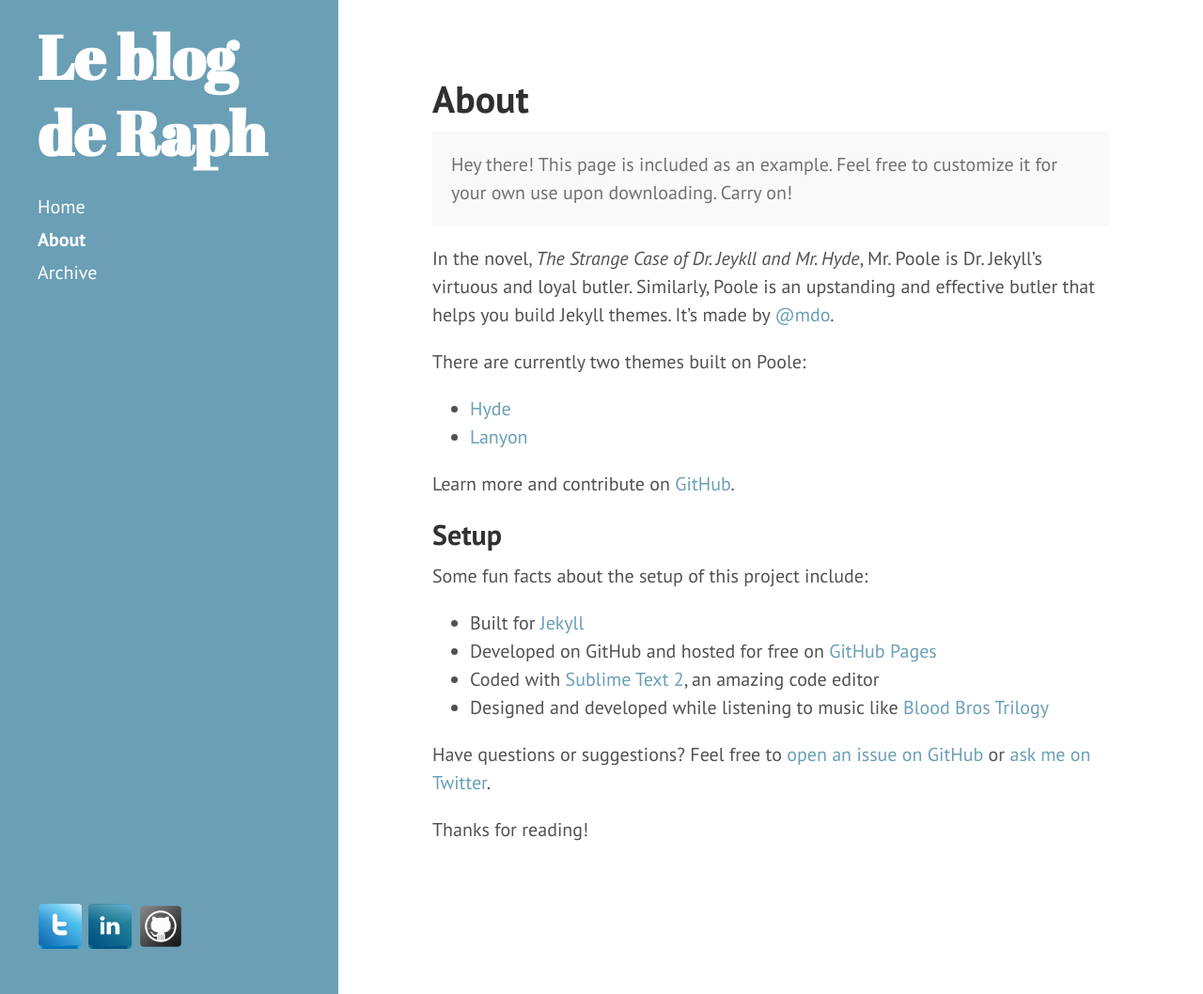
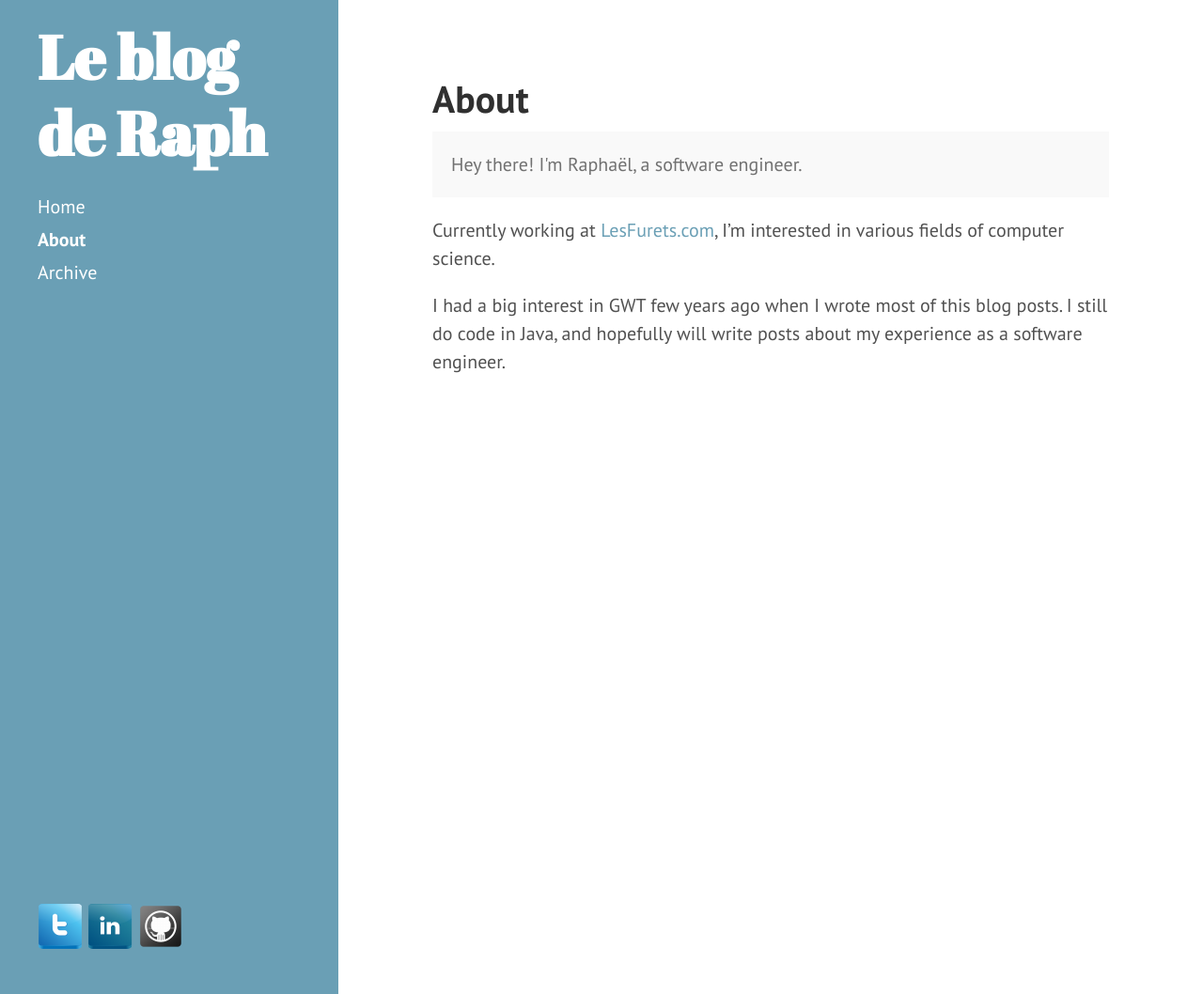
Before and after one commit to RaphaelBrugier/RaphaelBrugier, a Jekyll site: the page built from about.md, in a window 1280 px wide and 1058 px high. Shown: the whole window at 94% size. Built offline with Jekyll 4.4.1, drawn with Linux system fonts in a browser that asks for light colours; Markdown is read by kramdown in place of the engine named in the settings.

Commit message:
about page

```diff
--- a/about.md
+++ b/about.md
@@ -4,27 +4,10 @@ title: About
 ---
 
 <p class="message">
-  Hey there! This page is included as an example. Feel free to customize it for your own use upon downloading. Carry on!
+  Hey there! I'm Raphaël, a software engineer.
 </p>
 
-In the novel, *The Strange Case of Dr. Jeykll and Mr. Hyde*, Mr. Poole is Dr. Jekyll's virtuous and loyal butler. Similarly, Poole is an upstanding and effective butler that helps you build Jekyll themes. It's made by [@mdo](https://twitter.com/mdo).
+Currently working at [LesFurets.com](www.lesfurets.com), I'm interested in various fields of computer science.
 
-There are currently two themes built on Poole:
-
-* [Hyde](http://hyde.getpoole.com)
-* [Lanyon](http://lanyon.getpoole.com)
-
-Learn more and contribute on [GitHub](https://github.com/poole).
-
-## Setup
-
-Some fun facts about the setup of this project include:
-
-* Built for [Jekyll](http://jekyllrb.com)
-* Developed on GitHub and hosted for free on [GitHub Pages](https://pages.github.com)
-* Coded with [Sublime Text 2](http://sublimetext.com), an amazing code editor
-* Designed and developed while listening to music like [Blood Bros Trilogy](https://soundcloud.com/maddecent/sets/blood-bros-series)
-
-Have questions or suggestions? Feel free to [open an issue on GitHub](https://github.com/poole/issues/new) or [ask me on Twitter](https://twitter.com/mdo).
-
-Thanks for reading!
+I had a big interest in GWT few years ago when I wrote most of this blog posts.
+I still do code in Java, and hopefully will write posts about my experience as a software engineer.
--- a/todos.txt
+++ b/todos.txt
@@ -1,4 +1,2 @@
-* changer les permalinks pour ne pas perdre le référencement
-* vérifier les liens mort de chaque post
 * disqus
 * Google Analytics
```
